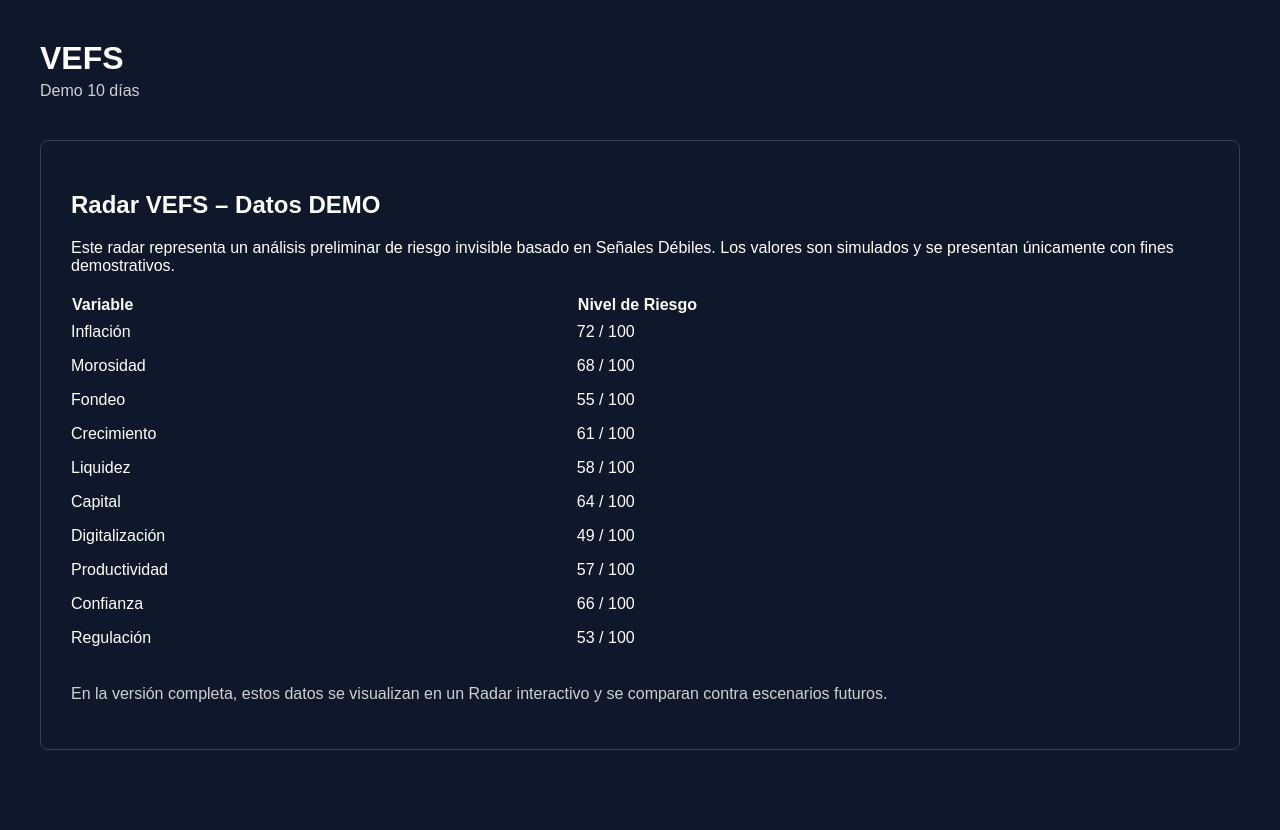
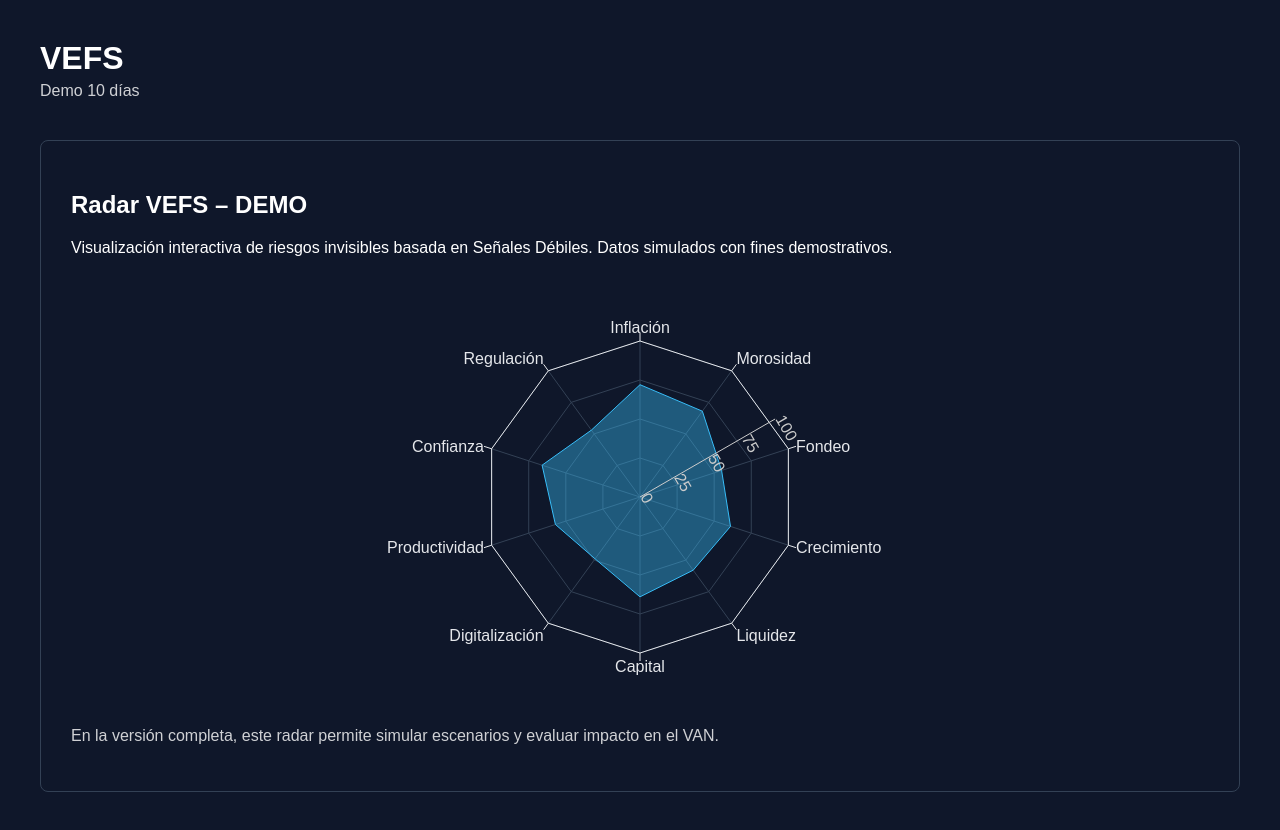
Before and after one commit to DAMIANHE/vesf-saas2, a Next.js app: page /radar in a window 1280 px wide. Shown: the top 830 px of the page. Built offline with nearby package versions, Linux system fonts and the light colour scheme.

Commit message:
Update page.jsx

```diff
--- a/app/radar/page.jsx
+++ b/app/radar/page.jsx
@@ -1,4 +1,16 @@
-const vefsData = [
+"use client";
+
+import {
+  Radar,
+  RadarChart,
+  PolarGrid,
+  PolarAngleAxis,
+  PolarRadiusAxis,
+  Tooltip,
+  ResponsiveContainer
+} from "recharts";
+
+const data = [
   { variable: "Inflación", valor: 72 },
   { variable: "Morosidad", valor: 68 },
   { variable: "Fondeo", valor: 55 },
@@ -14,34 +26,33 @@ const vefsData = [
 export default function RadarPage() {
   return (
     <main>
-      <h2>Radar VEFS – Datos DEMO</h2>
+      <h2>Radar VEFS – DEMO</h2>
 
       <p>
-        Este radar representa un análisis preliminar de riesgo invisible
-        basado en Señales Débiles. Los valores son simulados y se
-        presentan únicamente con fines demostrativos.
+        Visualización interactiva de riesgos invisibles basada en
+        Señales Débiles. Datos simulados con fines demostrativos.
       </p>
 
-      <table style={{ width: "100%", marginTop: "20px", borderCollapse: "collapse" }}>
-        <thead>
-          <tr>
-            <th align="left">Variable</th>
-            <th align="left">Nivel de Riesgo</th>
-          </tr>
-        </thead>
-        <tbody>
-          {vefsData.map((item) => (
-            <tr key={item.variable}>
-              <td style={{ padding: "8px 0" }}>{item.variable}</td>
-              <td style={{ padding: "8px 0" }}>{item.valor} / 100</td>
-            </tr>
-          ))}
-        </tbody>
-      </table>
+      <div style={{ width: "100%", height: 400, marginTop: 40 }}>
+        <ResponsiveContainer>
+          <RadarChart data={data}>
+            <PolarGrid stroke="#334155" />
+            <PolarAngleAxis dataKey="variable" stroke="#e5e7eb" />
+            <PolarRadiusAxis angle={30} domain={[0, 100]} />
+            <Radar
+              dataKey="valor"
+              stroke="#38bdf8"
+              fill="#38bdf8"
+              fillOpacity={0.4}
+            />
+            <Tooltip />
+          </RadarChart>
+        </ResponsiveContainer>
+      </div>
 
-      <p style={{ marginTop: "30px", opacity: 0.8 }}>
-        En la versión completa, estos datos se visualizan en un Radar
-        interactivo y se comparan contra escenarios futuros.
+      <p style={{ marginTop: 30, opacity: 0.8 }}>
+        En la versión completa, este radar permite simular escenarios
+        y evaluar impacto en el VAN.
       </p>
     </main>
   );
```
